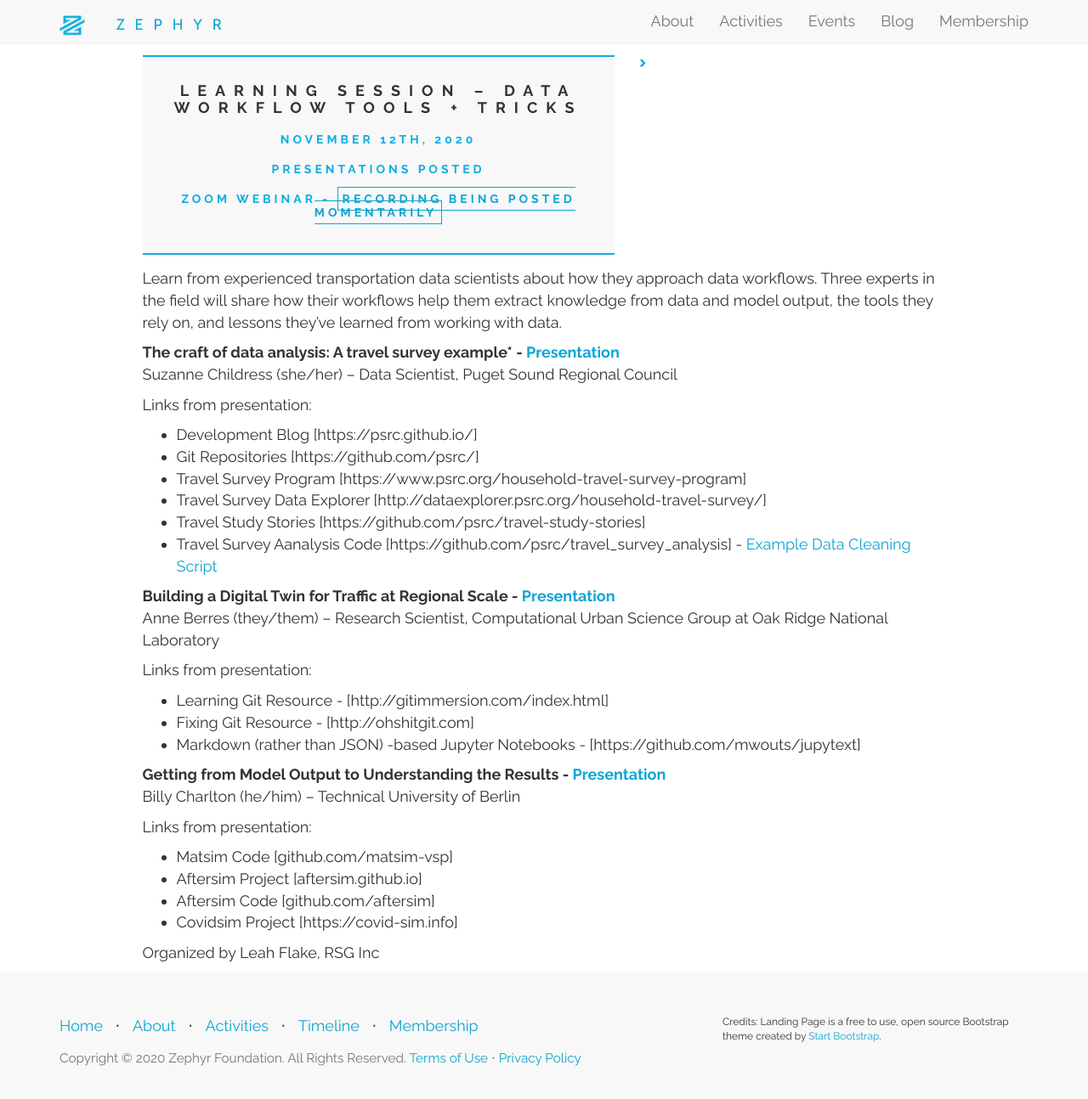
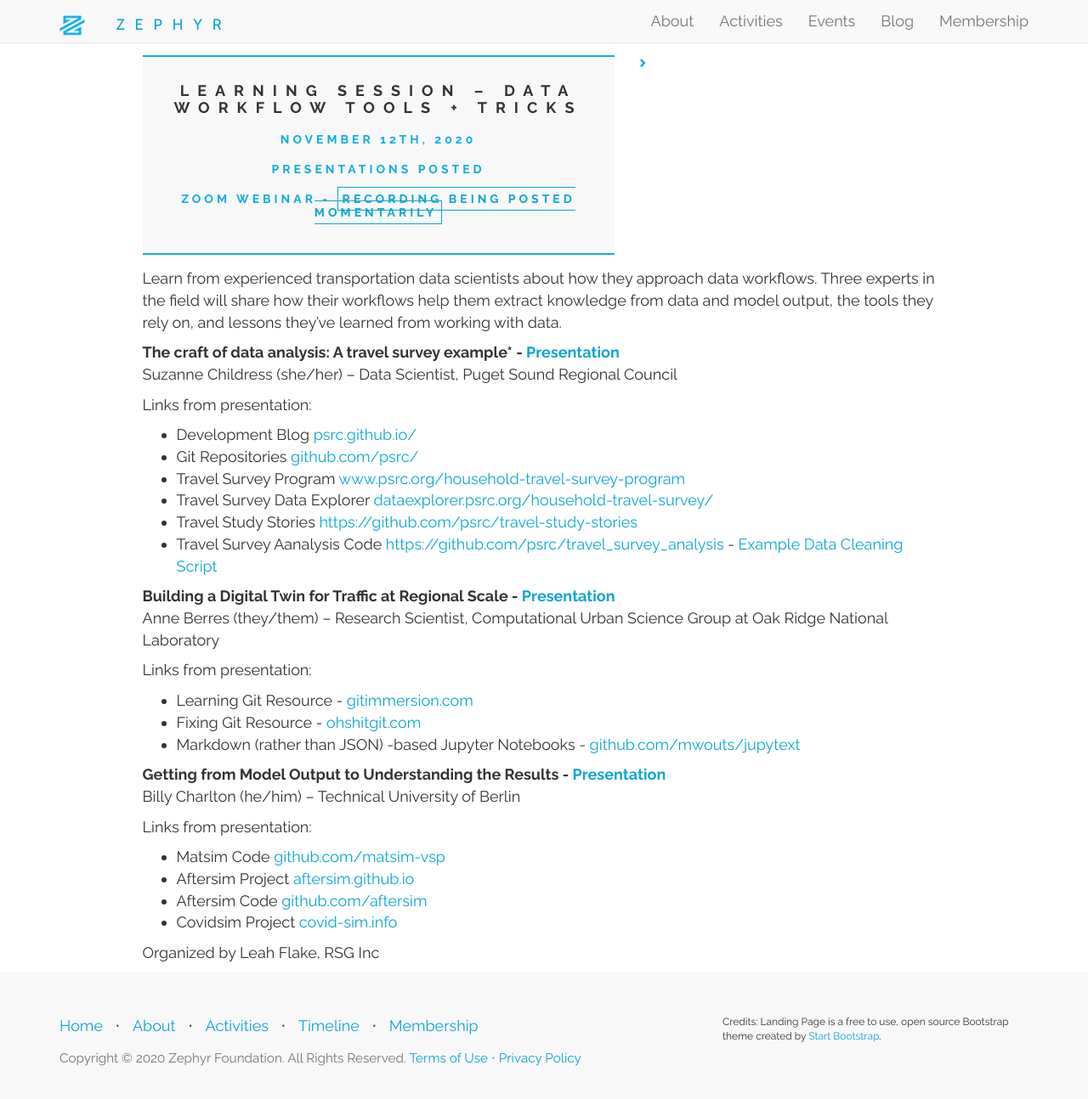
Before and after one commit to ZephyrTransport/zephyr-website, a Jekyll site: the page built from _events/2020-11-12-workflow.md, in a window 1280 px wide and 1307 px high. Shown: the top 1294 px of the window at 85% size. Built offline with Jekyll 4.4.1, drawn with Linux system fonts in a browser that asks for light colours; nearby versions of some CDN libraries; some of the changed lines change nothing that is shown.

Commit message:
fix links

```diff
--- a/_events/2020-11-12-workflow.md
+++ b/_events/2020-11-12-workflow.md
@@ -17,30 +17,30 @@
 
 Links from presentation:
 
- - Development Blog [https://psrc.github.io/]
- - Git Repositories [https://github.com/psrc/]
- - Travel Survey Program [https://www.psrc.org/household-travel-survey-program]
- - Travel Survey Data Explorer [http://dataexplorer.psrc.org/household-travel-survey/]
- - Travel Study Stories [https://github.com/psrc/travel-study-stories]
- - Travel Survey Aanalysis Code [https://github.com/psrc/travel_survey_analysis] - [Example Data Cleaning Script](https://github.com/psrc/travel_survey_analysis/blob/master/Rulesy.sql)
+ - Development Blog [psrc.github.io/](https://psrc.github.io/])
+ - Git Repositories [github.com/psrc/](https://github.com/psrc/)
+ - Travel Survey Program [www.psrc.org/household-travel-survey-program](https://www.psrc.org/household-travel-survey-program])
+ - Travel Survey Data Explorer [dataexplorer.psrc.org/household-travel-survey/](http://dataexplorer.psrc.org/household-travel-survey/])
+ - Travel Study Stories [https://github.com/psrc/travel-study-stories](github.com/psrc/travel-study-stories)
+ - Travel Survey Aanalysis Code [https://github.com/psrc/travel_survey_analysis](github.com/psrc/travel_survey_analysis) - [Example Data Cleaning Script](https://github.com/psrc/travel_survey_analysis/blob/master/Rulesy.sql)
 
 **Building a Digital Twin for Traffic at Regional Scale - [Presentation](https://drive.google.com/file/d/1oMC6cugyRxSQ6N8QTMVzjTUPhNSypQy0/view?usp=sharing)**
 Anne Berres (they/them) – Research Scientist, Computational Urban Science Group at Oak Ridge National Laboratory
 
 Links from presentation:
 
- - Learning Git Resource - [http://gitimmersion.com/index.html]
- - Fixing Git Resource - [http://ohshitgit.com]
- - Markdown (rather than JSON) -based Jupyter Notebooks - [https://github.com/mwouts/jupytext]
+ - Learning Git Resource - [gitimmersion.com](http://gitimmersion.com/index.html)
+ - Fixing Git Resource - [ohshitgit.com](http://ohshitgit.com])
+ - Markdown (rather than JSON) -based Jupyter Notebooks - [github.com/mwouts/jupytext](https://github.com/mwouts/jupytext)
 
 **Getting from Model Output to Understanding the Results - [Presentation](https://drive.google.com/file/d/11t6VHJW0pKUvzdchLbbLtlJQb__CaWoD/view?usp=sharing)**
 Billy Charlton (he/him) – Technical University of Berlin
 
 Links from presentation:
 
-- Matsim Code [github.com/matsim-vsp]
-- Aftersim Project [aftersim.github.io]
-- Aftersim Code [github.com/aftersim]
-- Covidsim Project [https://covid-sim.info]
+- Matsim Code [github.com/matsim-vsp](https://github.com/matsim-vsp)
+- Aftersim Project [aftersim.github.io](https://aftersim.github.io)
+- Aftersim Code [github.com/aftersim](https://github.com/aftersim)
+- Covidsim Project [covid-sim.info](https://covid-sim.info)
 
 Organized by Leah Flake, RSG Inc
```
